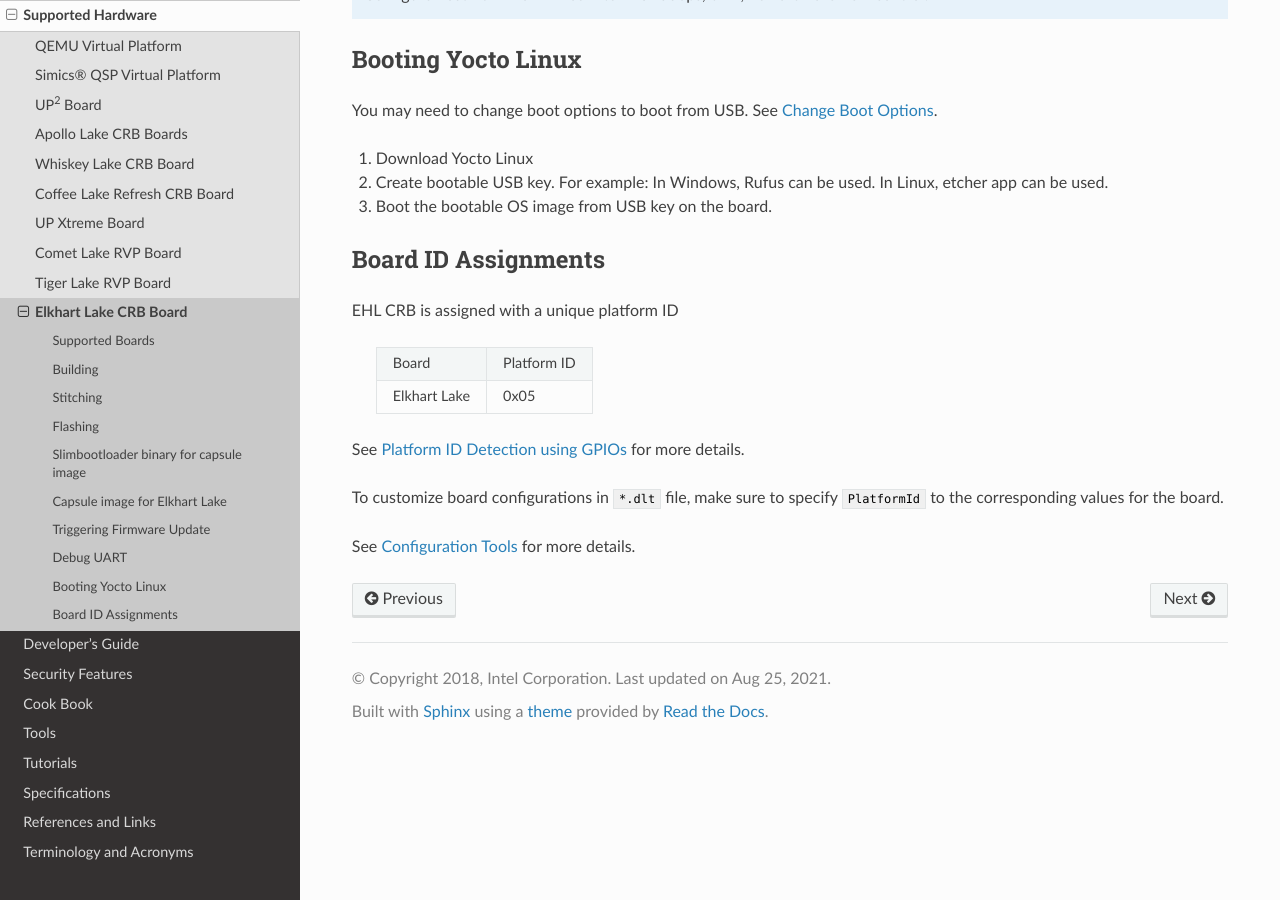
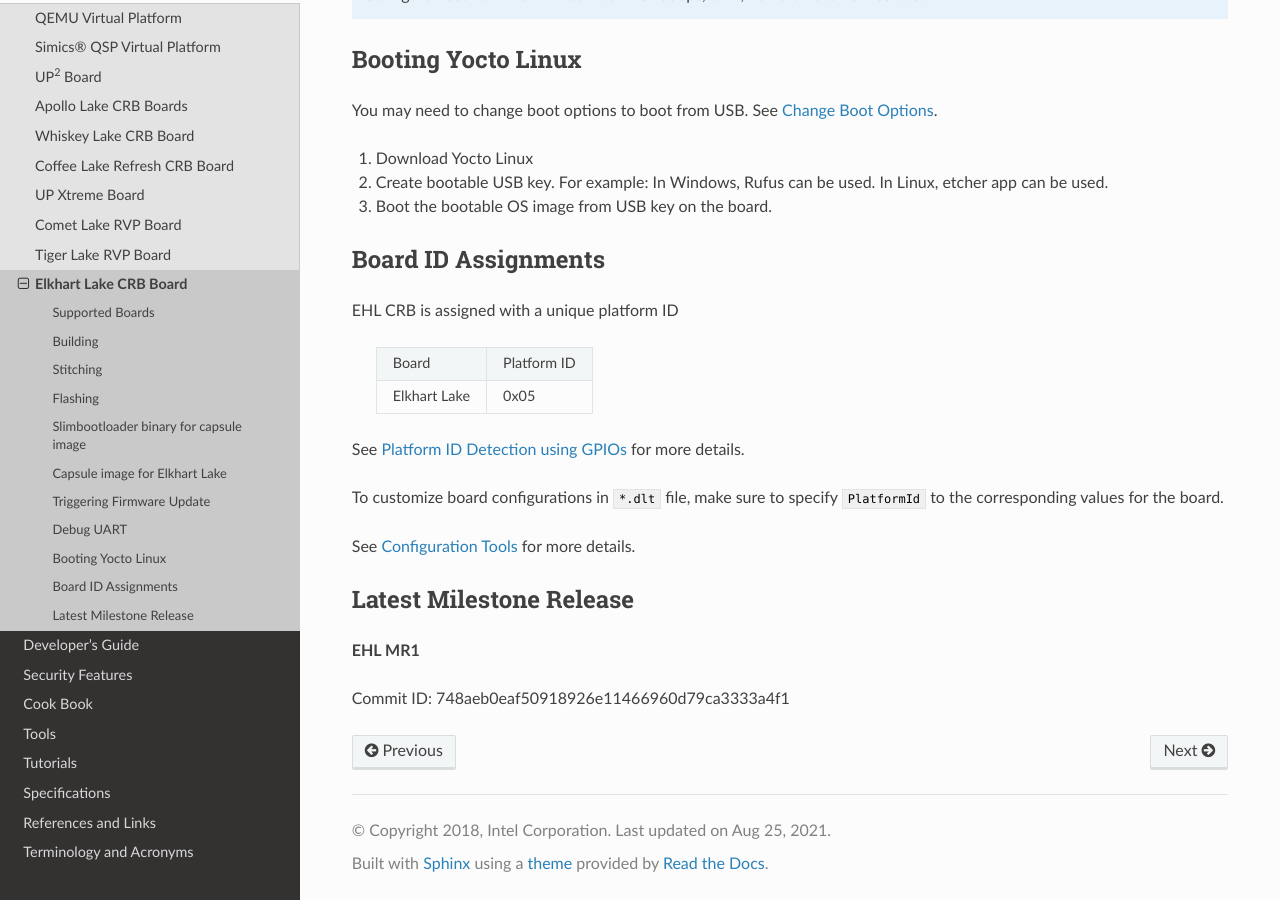
Before and after one commit to slimbootloader/documentation, a Sphinx documentation site: the page built from source/supported-hardware/ehl-crb.rst, in a window 1280 px wide and 900 px high, scrolled down 3848 px. Built offline with Sphinx 7.4.7 and the Read the Docs theme 2.0.0, drawn with Linux system fonts in a browser that asks for light colours.

Commit message:
[EHL] Add latest milestone release
Add EHL MR1 release commit ID.

Signed-off-by: jinjhuli <jin.jhu.lim@intel.com>

```diff
--- a/source/supported-hardware/ehl-crb.rst
+++ b/source/supported-hardware/ehl-crb.rst
@@ -204,3 +204,10 @@ See :ref:`dynamic-platform-id` for more details.
 To customize board configurations in ``*.dlt`` file, make sure to specify ``PlatformId`` to the corresponding values for the board.
 
 See :ref:`configuration-tool` for more details.
+
+Latest Milestone Release
+^^^^^^^^^^^^^^^^^^^^^
+
+**EHL MR1**
+
+Commit ID: 748aeb0eaf50918926e11466960d79ca3333a4f1
```
